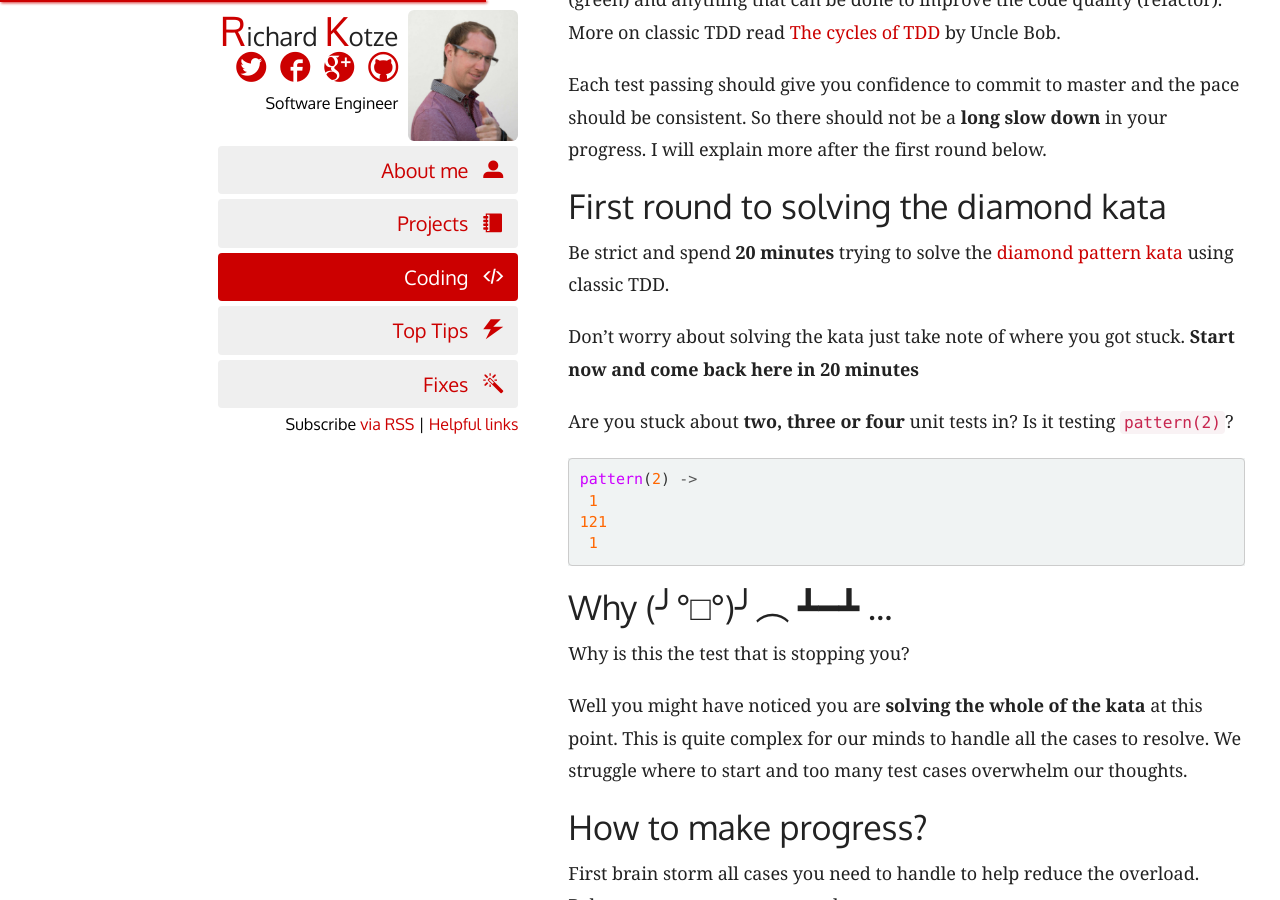
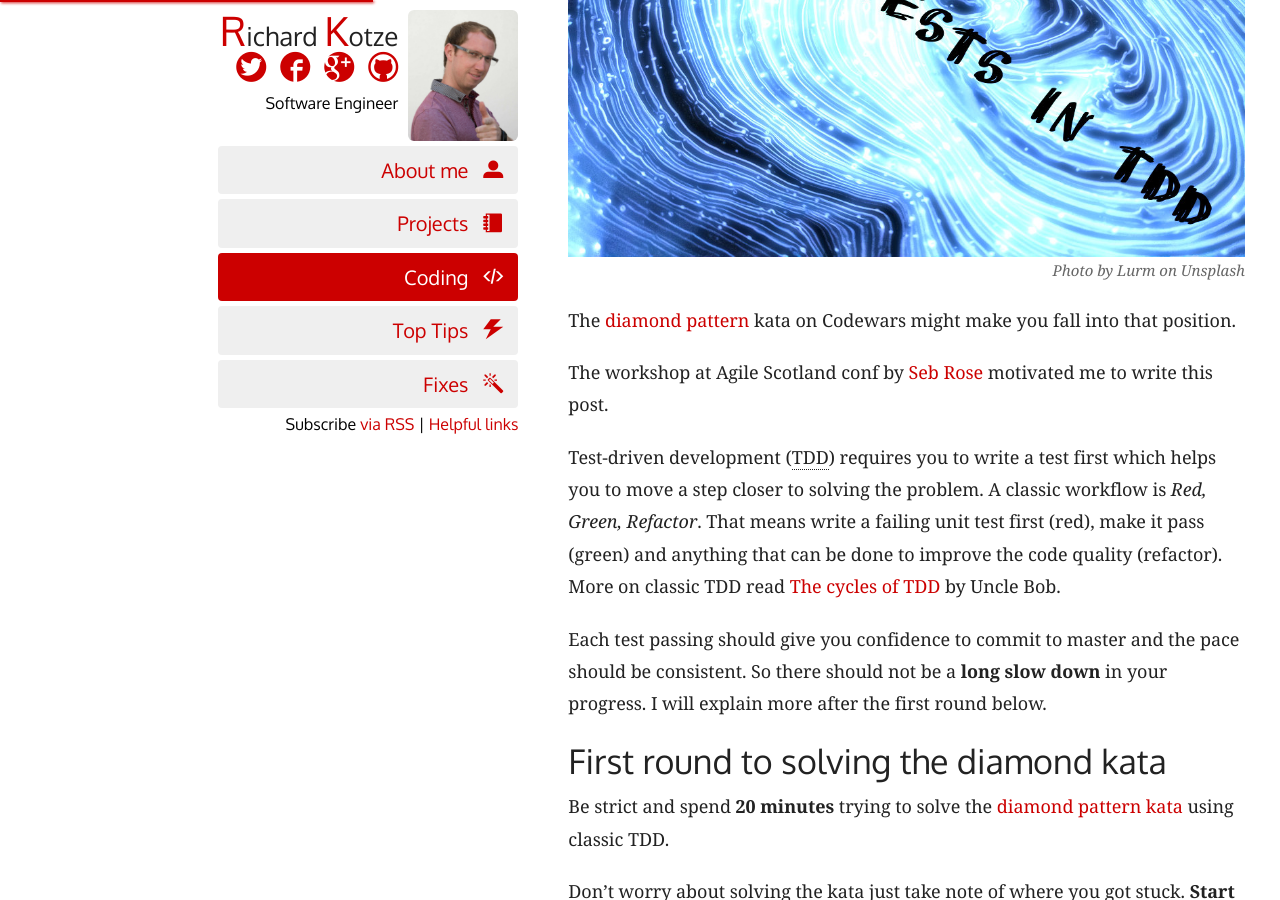
Before and after one commit to rkotze/rkotze.github.io, a Jekyll site: the page built from _posts/2018-02-12-tdd-recycle-tests.md, in a window 1280 px wide and 900 px high, scrolled down 697 px. Built offline with Jekyll 4.4.1, drawn with Linux system fonts in a browser that asks for light colours; comment, search, counter and statistics services are not loaded.

Commit message:
Add image to Recycle tests in TDD post

```diff
--- a/_posts/2018-02-12-tdd-recycle-tests.md
+++ b/_posts/2018-02-12-tdd-recycle-tests.md
@@ -4,6 +4,7 @@ title:  "Recycle tests in TDD and code kata"
 date:   2018-02-12 12:00:12 +0000
 permalink: /coding/recycle-tests-tdd-code-kata
 category: coding
+image: "experimental-painting.jpg"
 meta_description: >
  The constraints of TDD and how recycling tests could help unblock your workflow for solving complex problems.
 excerpt_separator: <!--more-->
@@ -16,6 +17,9 @@ What is a long time, you might ask? In my opinion if you spend more than **5 min
 This exercise is to help **unblock** the solving of complex tests consistently and quicker.
 
 <!--more-->
+
+![Blue and shiny experimental painting](/images/experimental-painting.jpg)
+_Photo by Lurm on Unsplash_
 
 The [diamond pattern](https://www.codewars.com/kata/complete-the-pattern-number-9-diamond){:target="\_blank"} kata on Codewars might make you fall into that position.
 
```
Also changed, not shown: images/experimental-painting.jpg (added).
